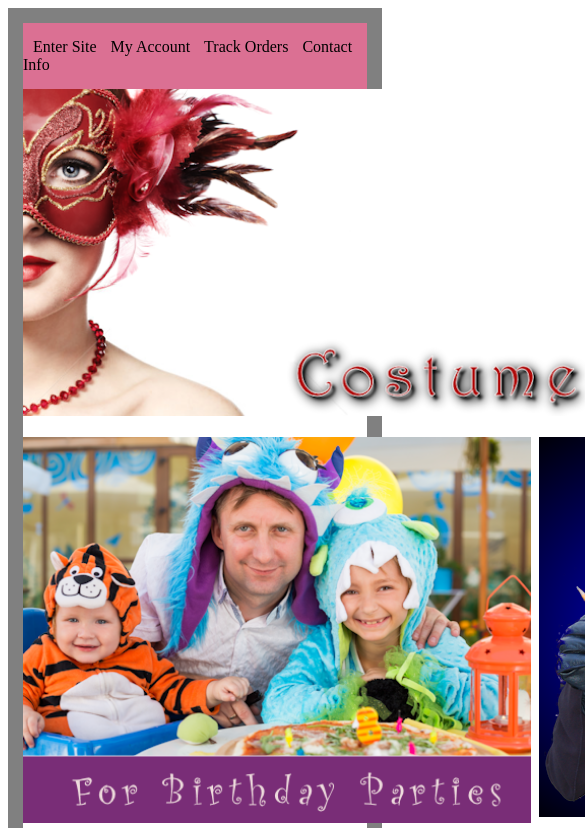
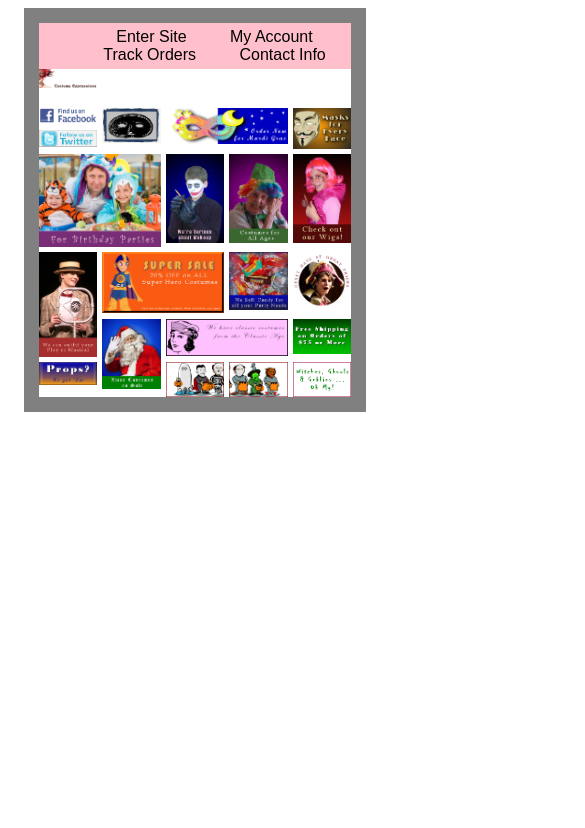
Before and after one commit to SloppyFlipFlop/Picture-Grid-Project, a plain HTML site: page index.html in a window 390 px wide. Shown: the top 828 px of the page, 585 px wide, since content can reach past the window. Drawn offline with Linux system fonts and the light colour scheme.

Commit message:
updated site to be able to fit on a phone screen

```diff
--- a/index.html
+++ b/index.html
@@ -61,6 +61,13 @@
         </p>
     </main>
 
+    <footer>
+        <p>
+            Costume Expressions
+            3441 Torrence Dr.
+            Rockville, MD 20650
+        </p>
+    </footer>
 </body>
 
 </html>
--- a/style.css
+++ b/style.css
@@ -1,35 +1,24 @@
-nav {
-    background-color: palevioletred;
-    padding-top: 15px;
-    padding-bottom: 15px;
+@media (min-width:401px) {
+    nav{
+        background-color: pink;
+        padding-top: 10px;
+        padding-bottom: 10px;
+        font-family: Arial, Helvetica, sans-serif;
+
     }
+    a{
+        padding-left: 39px;
+        color: black;
+        text-decoration: none;
 
-a {
-    color:black;
-    padding-left: 10px;
-    text-decoration: none;
-}
-
-body {
-    border: grey solid 15px;
     }
 
     main{
-    display: grid;
+        display:  grid;
         grid-template-rows: auto;
+        grid-template-columns: repeat(5,auto);
+        justify-items: stretch;
         gap: 8px;
-    /*grid-template-columns: 10% 100px auto 100px 100px;*/
-    /*
-    grid-template-columns: 1fr 1fr 1fr 1fr;
-    grid-template-areas:
-        "header header header ."
-        "main main navbar navbar"
-        "main main article side"
-        "aside . . side"
-        ". foot foot foot";
-        */
-        /* stretch is the default */
-        justify-items: stretch;
     }
 
     .facebook {
@@ -40,11 +29,6 @@ main{
     .twitter {
         grid-column: 5/6;
         grid-row: 2/3;
-}
-
-.ce {
-    grid-column: 1/5;
-    grid-row: 1/4;
     }
 
     .anon {
@@ -72,11 +56,10 @@ main{
         grid-row: 4/6;
     }
 
-.oldCloths {
+    .oldCloths{
         grid-column: 1/2;
         grid-row: 6/8;
     }
-
     .superhero {
         grid-column: 2/4;
         grid-row: 6/7;
@@ -90,11 +73,6 @@ main{
     .greatHats {
         grid-column: 5/6;
         grid-row: 6/7;
-}
-
-.props {
-    grid-column: 1/2;
-    grid-row: 8/9;
     }
 
     .sc {
@@ -117,31 +95,183 @@ main{
         grid-row: 8/9;
     }
 
-.kidsDressed2 {
+    .kidsDressed2{
         grid-column: 4/5;
         grid-row: 8/9;
     }
-
-.sign {
+    .sign{
         grid-column: 5/6;
         grid-row: 8/9;
     }
-
-.mask {
+    .mask{
         grid-column: 1/2;
         grid-row: 9/10;
     }
-
-.colorMask {
+    .colorMask{
         grid-column: 2/4;
         grid-row: 9/10;
     }
+    .ce{
+        grid-column: 1/5;
+        grid-row: 1/4;
+    }
 
-p {
+    .props{
+        grid-column: 1/2;
+        grid-row: 8/9;
+    }
+
+    body{
+        border: 20px solid grey;
+    }
+
+    footer{
+        grid-column: 5/6;
+        grid-row: 9/10;
+        color: red;
+        align-items: stretch;
+        text-align: right;
+        display: none;
+    }
+
+    p{
         grid-column: 5/6;
         grid-row: 9/10;
         color: red;
         align-items: stretch;
         text-align: right;
         padding-top: 70px;
+        display: block;
     }
+}
+
+@media(max-width:400px){
+    nav{
+        background-color: pink;
+        padding-top: 5px;
+        padding-bottom: 5px;
+        font-family: Arial, Helvetica, sans-serif;
+        text-align: center;
+    }
+
+    a{
+        padding-left: 39px;
+        color: black;
+        text-decoration: none;
+
+    }
+
+    main{
+        display:  grid;
+        grid-template-columns: repeat(5, 20%);
+        justify-items: stretch;
+        gap: 5px;
+        width: calc(100% - 20px);
+    }
+
+    .facebook{
+        grid-column: 1/2;
+        grid-row:5/6;
+    }
+
+    .twitter{
+        grid-column: 1/2;
+        grid-row: 6/7;
+    }
+    .anon {
+    grid-column: 5/6;
+    grid-row: 5/7;
+    }
+    .familyCosumePic {
+        grid-column: 1/3;
+        grid-row: 7/10;
+    }
+    .joker {
+        grid-column: 3/4;
+        grid-row: 7/10;
+    }
+    .crazyHat {
+        grid-column: 4/5;
+        grid-row: 7/10;
+    }
+    .pinkWigs {
+        grid-column: 5/6;
+        grid-row: 7/10;
+    }
+    .oldCloths {
+        grid-column: 1/2;
+        grid-row: 10/13;
+    }
+    .superhero {
+        grid-column: 2/4;
+        grid-row: 10/12;
+    }
+    .candy {
+        grid-column: 4/5;
+        grid-row: 10/12;
+    }
+    .greatHats {
+        grid-column: 5/6;
+        grid-row: 10/12;
+    }
+    .sc {
+        grid-column: 2/3;
+        grid-row: 12/14;
+    }
+    .pinkSlip {
+        grid-column: 3/5;
+        grid-row: 12/13;
+    }
+    .freeShipping {
+        grid-column: 5/6;
+        grid-row: 12/13;
+    }
+    .kidsDressed1 {
+        grid-column: 3/4;
+        grid-row: 13/14;
+    }
+    .kidsDressed2 {
+        grid-column: 4/5;
+        grid-row: 13/14;
+    }
+    .sign {
+        grid-column: 5/6;
+        grid-row: 13/14;
+    }
+    .mask {
+        grid-column: 2/3;
+        grid-row: 5/7;
+    }
+    .colorMask {
+        grid-column: 3/5;
+        grid-row: 5/7;
+    }
+    .logo{
+        grid-column: 1/6;
+        grid-row: 1/5;
+    }
+    .props{
+        grid-column: 1/2;
+        grid-row: 13/14;
+    }
+    body{
+        border: 15px solid grey;
+        width: 80%;
+        margin-left: auto;
+        margin-right: auto;
+    }
+    .item{
+        height:auto;
+        width:100%;
+        justify-items:end;
+    }
+    footer{
+        background-color: pink;
+        color: black;
+        margin-bottom: 0px;
+        display: block;
+    }
+    p{
+        display:none;
+    }
+}
```
Lines whose indentation alone changed are shown as unchanged.
